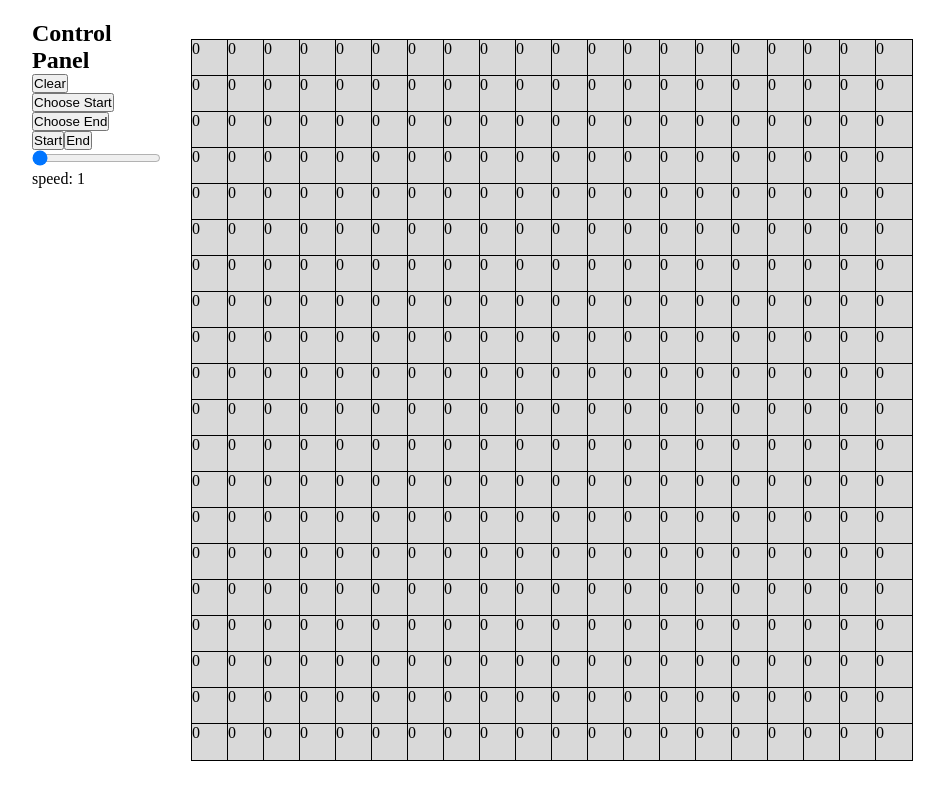
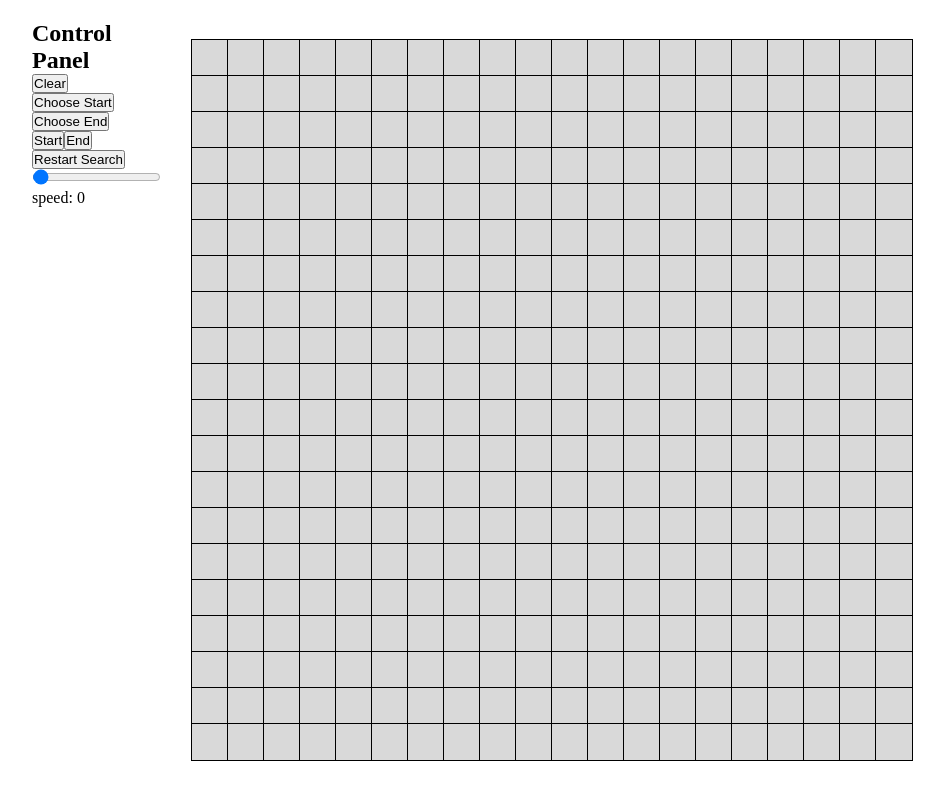
Before and after one commit to ElliottF05/pathfinding-visualizer, a React (Vite) app: page / in a window 1280 px wide. Shown: the whole page, without its empty margins (158-1102 px from the left). Built offline with nearby package versions, Linux system fonts and the light colour scheme; what @datastructures-js/priority-queue would draw is missing.

Commit message:
Add path highlighting

```diff
--- a/src/App.tsx
+++ b/src/App.tsx
@@ -3,7 +3,7 @@ import { createContext } from "react";
 
 import CellContainer from "./components/CellContainer";
 import "./App.css";
-import { setData, step, setConfig } from "./components/dijkstra"
+import { setData, step, setConfig, getSuccessfulPath, setDelay } from "./components/dijkstra"
 import ControlPanel from "./components/ControlPanel";
 
 
@@ -19,6 +19,7 @@ setConfig(gridWidth, gridHeight);
 let status = 1;
 let startCell = [-1,-1];
 let endCell = [-1,-1];
+let speed = 1;
 
 
 // GET STARTER GRID()
@@ -49,9 +50,9 @@ export const gridContext = createContext({
 function App() {
 
     // USE STATE FOR GRID
-    const [grid, setGrid] = useState<number[][]>(getStarterGrid(1));
-    const [nodeMapGrid, setNodeMapGrid] = useState<number[][]>(getStarterGrid(0));
-    const [nodeStatusGrid, setNodeStatusGrid] = useState<number[][]>(getStarterGrid(0));
+    const [grid, setGrid] = useState<number[][]>(getStarterGrid(1)); // for drawing (setting start/end points and walls)
+    const [nodeMapGrid, setNodeMapGrid] = useState<number[][]>(getStarterGrid(0)); // distance from start
+    const [nodeStatusGrid, setNodeStatusGrid] = useState<number[][]>(getStarterGrid(0)); // node status in terms of how recently it was checked
 
 
     // RESET GRID
@@ -66,7 +67,7 @@ function App() {
 
         let counter = 0
 
-        while (counter < 100) {
+        while (counter < 1000) {
 
             if (status == 0) {
                 break;
@@ -76,6 +77,11 @@ function App() {
             const newNodeMapGrid = [...nodeMapGrid];
 
             const [dijkstraX, dijkstraY, newDistance] = await step()
+
+            if (newDistance == -1) { // path can't be found
+                status = 0;
+                break;
+            }
 
             updateNodeStatusGrid();
             nodeStatusGrid[dijkstraY][dijkstraX] = 1;
@@ -87,6 +93,16 @@ function App() {
 
             if (dijkstraX == endCell[0] && dijkstraY == endCell[1]) {
                 "found end";
+                const foundPathNodes: number[][] = getSuccessfulPath();
+                const newNodeStatusGrid = [...nodeStatusGrid];
+                console.log(foundPathNodes[0]);
+                for (let i = 0; i < foundPathNodes.length; i++) {
+                    const x = foundPathNodes[i][0];
+                    const y = foundPathNodes[i][1];
+                    console.log(x + ", " + y);
+                    newNodeStatusGrid[y][x] = -1
+                }
+                setNodeStatusGrid(newNodeStatusGrid);
                 break;
             }
 
@@ -121,14 +137,20 @@ function App() {
             newGrid[endCell[1]][endCell[0]] = 1;
             setGrid(newGrid);
         }
-
         else if (newStatus == 3) { // start simulation
-
             setData(startCell, endCell, grid);
-
             runSimulation();
         }
+        else if (newStatus == 4) {
+            setNodeMapGrid(getStarterGrid(0));
+            setNodeStatusGrid(getStarterGrid(0));
+            status = 0;
+        }
+    }
 
+    function setAppSpeed(value: number) {
+        speed = value;
+        setDelay(1000 / speed);
     }
 
 
@@ -164,7 +186,7 @@ function App() {
     return (
         <gridContext.Provider value={{updateGrid, grid, nodeMapGrid, nodeStatusGrid}}>
             <div id="main-container">
-                <ControlPanel setStatus={setStatus} resetGrid={resetGrid}></ControlPanel>
+                <ControlPanel setStatus={setStatus} resetGrid={resetGrid} setAppSpeed={setAppSpeed}></ControlPanel>
                 <CellContainer gridWidth={gridWidth} gridHeight={gridHeight}></CellContainer>
             </div>
         </gridContext.Provider>
--- a/src/components/Cell.tsx
+++ b/src/components/Cell.tsx
@@ -45,11 +45,13 @@ function Cell({x, y, gridWidth} : {x: number, y: number, gridWidth: number}) {
     });
 
     function getNodeStatusColor(): string {
-        if (nodeStatus == 0) {
-            return "rgba(0,0,0,0)"
+        if (nodeStatus == 0 || grid[y][x] <= 0) {
+            return "rgba(0,0,0,0)";
+        } else if (nodeStatus == -1) {
+            return "rgba(0,200,0,1)";
         }
         const status_color = 0.8 * Math.pow(1.02, -nodeStatus);
-        return `rgba(0,0,30,${status_color})`
+        return `rgba(0,0,30,${status_color})`;
     }
 
     function handleClick() {
@@ -76,7 +78,6 @@ function Cell({x, y, gridWidth} : {x: number, y: number, gridWidth: number}) {
 
                 <div className="NodeStatusColor"
                     style={{backgroundColor: getNodeStatusColor()}}>
-                    {nodeDistance}
                 </div>
 
         </div>
--- a/src/components/ControlPanel.tsx
+++ b/src/components/ControlPanel.tsx
@@ -1,21 +1,20 @@
 import { useState } from "react";
 import "./ControlPanel.css";
-import { SyntheticEvent } from "react";
 
 type ControlPanelPropTypes = {
     setStatus: (newStatus: number) => void,
     resetGrid: () => void,
+    setAppSpeed: (value: number) => void,
 }
 
-function ControlPanel({setStatus, resetGrid} : ControlPanelPropTypes) {
+function ControlPanel({setStatus, resetGrid, setAppSpeed} : ControlPanelPropTypes) {
 
     const [speed, setSpeed] = useState(1);
 
     function sliderOnChange(event) {
-        console.log(event);
-        console.log(typeof event);
-        const newSpeed = parseInt(event.target.value);
+        const newSpeed = Math.round((Math.pow(1.1, parseInt(event.target.value))) * 100) / 100;
         setSpeed(newSpeed);
+        setAppSpeed(newSpeed);
     }
 
     function clearButton() {
@@ -44,6 +43,11 @@ function ControlPanel({setStatus, resetGrid} : ControlPanelPropTypes) {
         setStatus(0);
     }
 
+    function restartSearchButton() {
+        console.log("restart search");
+        setStatus(4);
+    }
+
     return (
         <div id="control-panel">
             <h2>Control Panel</h2>
@@ -52,15 +56,16 @@ function ControlPanel({setStatus, resetGrid} : ControlPanelPropTypes) {
             <button id="choose-end" onClick={chooseEndButton}>Choose End</button>
             <button id="start-button" onClick={startButton}>Start</button>
             <button id="stop-button" onClick={endButton}>End</button>
+            <button id="restart-search" onClick={restartSearchButton}>Restart Search</button>
             <input
                 type="range"
-                min="1"
+                min="0"
                 max="100"
                 defaultValue={speed}
                 id="speed-slider"
                 onChange={sliderOnChange}
                 ></input>
-            <span>speed: {speed}</span>
+            <span>speed: {speed - 1}</span>
         </div>
     )
 }
--- a/src/components/dijkstra.ts
+++ b/src/components/dijkstra.ts
@@ -3,26 +3,34 @@ import { MinPriorityQueue } from "@datastructures-js/priority-queue";
 // LOCAL VARIABLES
 const priorityQueue = new MinPriorityQueue<number[]>((arr: number[]) => arr[2]);
 const nodeMap: number[][] = [];
+const nodeReachedFrom: number[][][] = []
 
 let startCell: number[];
 let endCell: number[] = [-1, -1];
 let grid: number[][];
+let delay = 1000;
 
 let gridWidth: number;
 let gridHeight: number;
 
 
+
+// SETTING INITIAL CONFIG FROM APP
+export function setConfig(inputGridWidth: number, inputGridHeight: number) {
+    gridWidth = inputGridWidth;
+    gridHeight = inputGridHeight;
+}
+
+
 // ACQUIRING DATA FROM APP
 export function setData(inputStartCell: number[], inputEndCell: number[], inputGrid: number[][]) {
+    console.log("set data")
     startCell = inputStartCell;
     endCell = inputEndCell;
     grid = inputGrid;
-    priorityQueue.enqueue([startCell[0], startCell[1], 0])
-}
 
-export function setConfig(inputGridWidth: number, inputGridHeight: number) {
-    gridWidth = inputGridWidth;
-    gridHeight = inputGridHeight;
+    // resetting nodeMap
+    nodeMap.length = 0;
     for (let j = 0; j < gridHeight; j++) {
         const temp: number[] = [];
         for (let i = 0; i < gridWidth; i++) {
@@ -30,6 +38,25 @@ export function setConfig(inputGridWidth: number, inputGridHeight: number) {
         }
         nodeMap.push(temp);
     }
+
+    // resetting nodeReachedFrom
+    nodeReachedFrom.length = 0;
+    for (let j = 0; j < gridHeight; j++) {
+        const temp: number[][] = [];
+        for (let i = 0; i < gridWidth; i++) {
+            temp.push([-1, -1]);
+        }
+        nodeReachedFrom.push(temp);
+    }
+
+    // resetting priority queue
+    priorityQueue.clear();
+    priorityQueue.enqueue([startCell[0], startCell[1], 0])
+}
+
+export function setDelay(value: number) {
+    delay = value;
+    console.log("set delay: " + delay);
 }
 
 
@@ -42,16 +69,16 @@ function sleep(delay: number): Promise<null> {
 // MAIN DIJKSTRAS LOOP
 export async function step(): Promise<number[]> {
     console.log("\n NEW Step");
-    await sleep(100);
+    await sleep(delay);
 
     // find node with lowest distance
     if (priorityQueue.isEmpty()) {
         console.log("EMPTY!");
+        return [-1, -1, -1];
     }
 
     const [x, y, distance] = priorityQueue.dequeue();
     const newDistance = grid[y][x] < 0 ? 0 : distance + grid[y][x];
-    console.log("newDistance: " + newDistance);
 
     // END CONDITION
     if (x == endCell[0] && y == endCell[1]) {
@@ -59,21 +86,39 @@ export async function step(): Promise<number[]> {
         return [x, y, newDistance];
     }
 
-    function traverseDirections(x: number, y: number) {
+    function traverseDirections(x: number, y: number, x0: number, y0: number) {
         if (x >= 0 && x < gridWidth && y >= 0 && y < gridHeight // in bounds
             && grid[y][x] != 0 // not a wall
             && (nodeMap[y][x] < 0 || nodeMap[y][x] > newDistance)) // new or more efficient path found
             {
-            console.log("traverse successful");
             nodeMap[y][x] = newDistance;
+            nodeReachedFrom[y][x] = [x0, y0];
             priorityQueue.enqueue([x, y, newDistance]);
         }
     }
 
-    traverseDirections(x - 1, y);
-    traverseDirections(x + 1, y);
-    traverseDirections(x, y - 1);
-    traverseDirections(x, y + 1);
+    traverseDirections(x - 1, y, x, y);
+    traverseDirections(x + 1, y, x, y);
+    traverseDirections(x, y - 1, x, y);
+    traverseDirections(x, y + 1, x, y);
 
     return [x, y, newDistance];
 }
+
+
+export function getSuccessfulPath(): number[][] {
+    const pathNodes: number[][] = []
+    let x = endCell[0];
+    let y = endCell[1];
+
+    while (x != startCell[0] || y != startCell[1]) {
+        //console.log(x + ", " + y);
+        pathNodes.push([x, y]);
+        const newx = nodeReachedFrom[y][x][0];
+        const newy = nodeReachedFrom[y][x][1];
+        x = newx;
+        y = newy;
+    }
+
+    return pathNodes;
+}
```
